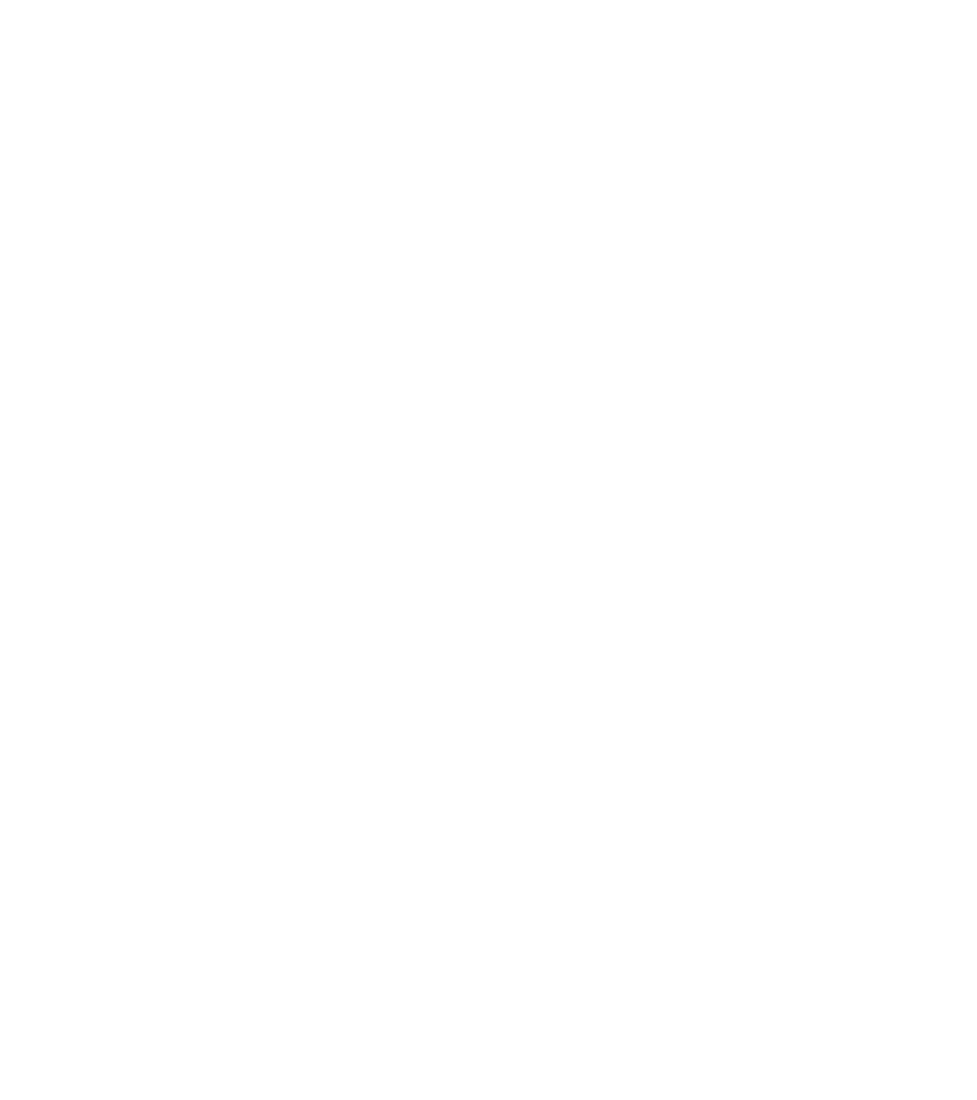
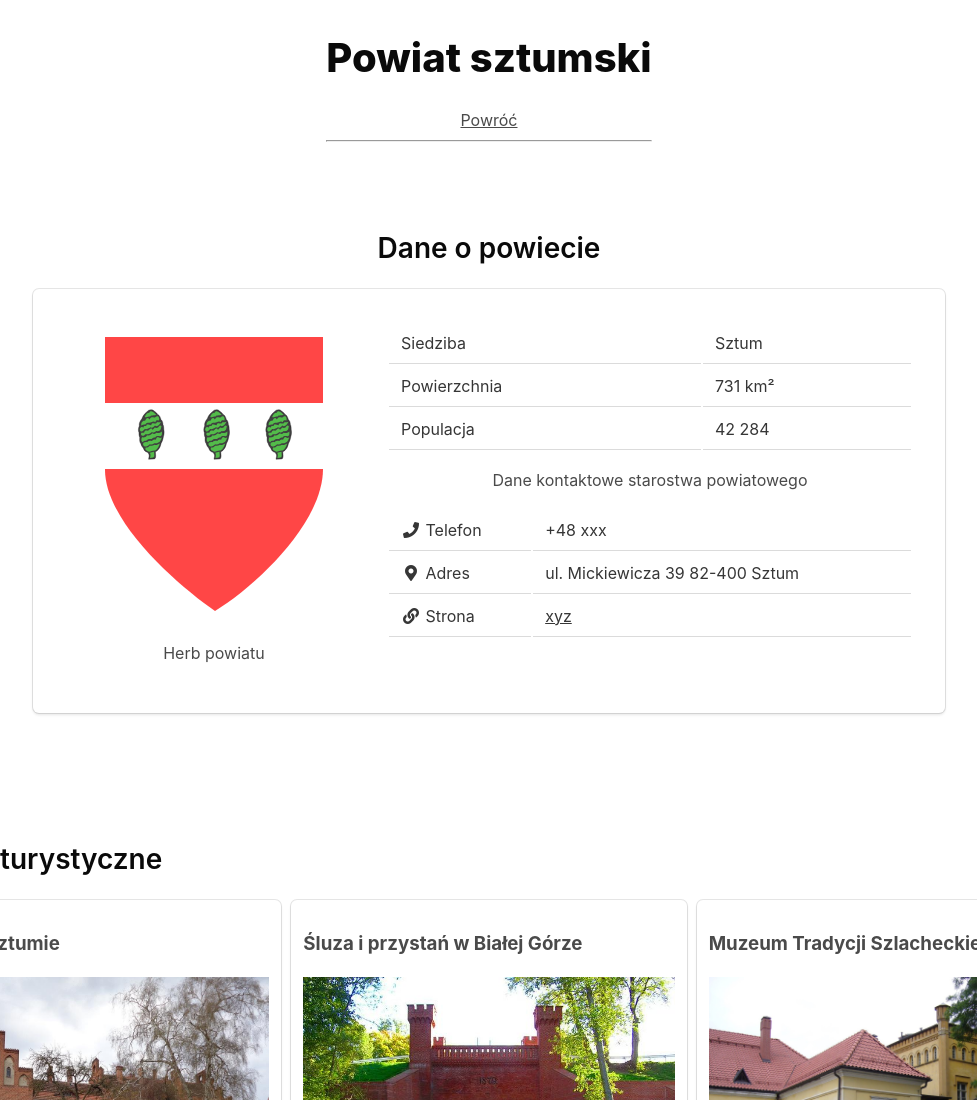
Before and after one commit to taniotanio7/szybin-lekcje-html, a plain HTML site: page projekt/powiaty/sztumski.html in a window 1280 px wide. Shown: the top 1100 px of the page, without its empty margins (151-1128 px from the left). Before the commit the page ends 800 px from the top, so only its background shows below. Drawn offline with Linux system fonts and the light colour scheme.

Commit message:
✨ Powiat sztumski

```diff
--- a/projekt/powiaty/sztumski.html
+++ b/projekt/powiaty/sztumski.html
@@ -3,8 +3,116 @@
 <head>
   <meta charset="UTF-8">
   <title>Powiat sztumski</title>
+  <link rel="stylesheet" href="../style/main.css">
+  <link rel="stylesheet" href="../style/powiaty.css">
+  <!-- Font Awesome -->
+  <link rel="stylesheet" href="../img/icons/css/fontawesome.min.css">
+  <link rel="stylesheet" href="../img/icons/css/solid.min.css">
 </head>
 <body>
 
+<div class="header">
+  <header>
+	<h1>Powiat sztumski</h1>
+	<nav>
+	  <a href="../index.html" class="button">Powróć</a>
+	</nav>
+	<hr>
+  </header>
+</div>
+
+<article>
+  <section class="columns is-centered">
+	<div class="column is-75-percent">
+	  <h2 class="title has-text-centered">Dane o powiecie</h2>
+	  <div class="columns box">
+		<figure class="column has-text-centered herb">
+		  <img src="../img/grafiki/powiat_sztumski_herb.svg" alt="Herb powiatu sztumskiego" class="herb">
+		  <figcaption>Herb powiatu</figcaption>
+		</figure>
+		<div class="column">
+		  <table class="table is-fullwidth">
+			<tr>
+			  <td>Siedziba</td>
+			  <td>Sztum</td>
+			</tr>
+			<tr>
+			  <td>Powierzchnia</td>
+			  <td>731 km²</td>
+			</tr>
+			<tr>
+			  <td>Populacja</td>
+			  <td>42 284</td>
+			</tr>
+		  </table>
+		  <p class="has-text-centered">Dane kontaktowe starostwa powiatowego</p>
+		  <table class="table is-fullwidth">
+			<tr>
+			  <td>
+				<span class="icon"><i class="fas fa-phone fa-fw"></i></span>
+				Telefon
+			  </td>
+			  <td>+48 xxx</td>
+			</tr>
+			<tr>
+			  <td>
+				<span class="icon"><i class="fas fa-map-marker-alt fa-fw"></i></span>
+				Adres
+			  </td>
+			  <td>ul. Mickiewicza 39
+				82-400 Sztum
+			  </td>
+			</tr>
+			<tr>
+			  <td>
+				<span class="icon"><i class="fas fa-link fa-fw"></i></span>
+				Strona
+			  </td>
+			  <td><a href="">xyz</a></td>
+			</tr>
+		  </table>
+		</div>
+	  </div>
+	</div>
+  </section>
+
+  <section class="columns atrakcje flex-is-column">
+	<h2 class="title">Atrakcje turystyczne</h2>
+	<div class="columns atrakcje-list">
+	  <div class="column box">
+		<h3>Zamek w Sztumie</h3>
+		<img src="../img/obrazy/sztumski/zamek.jpg" alt="Zamek w Sztumie">
+		<p>Najatrakcyjniejszym zabytkiem Sztumu jest XIV-wieczny zamek pokrzyżacki wybudowany w latach 1326-33 jako
+		  letnia rezydencja wójta zakonnego oraz wielkiego mistrza Zakonu Krzyżackiego. Choć do dnia dzisiejszego
+		  zachowały się jedynie fragmenty dawnej twierdzy, to nadal żywe są tutaj tradycje średniowieczne. Dziedziniec
+		  zamkowy często staje się areną imprez plenerowych, turniejów rycerskich i wszelakich spektakli historycznych
+		  organizowanych przez Bractwo Rycerzy Ziemi Sztumskiej.</p>
+		<small>Źródło: <a href="https://www.polskieszlaki.pl/zamek-w-sztumie.htm">polskieszlaki.pl</a></small>
+	  </div>
+	  <div class="column box">
+		<h3>Śluza i przystań w Białej Górze</h3>
+		<img src="../img/obrazy/sztumski/sluza.jpg" alt="Śluza i przystań w Białej Górze">
+		<small>Zdjęcie ze strony <a href="http://www.marienburg.pl/viewtopic.php?t=2230">marienburg.pl</a></small>
+		<p>Budowana od XVI wieku, w celu rozdziału wód Wisły i Nogatu. System rozbudowano w początkach XX wieku. Tworzą
+		  go śluzy i jazy oraz wrota przeciwpowodziowe pomiędzy doliną Wisły a Nogatu oraz śluza na wpadającej do Nogatu
+		  rzece Liwie.</p>
+		<small>
+		  Źródło: <a href="http://gmina.sztum.pl/biala-gora.html">gmina.sztum.pl</a>
+		</small>
+	  </div>
+	  <div class="column box">
+		<h3>Muzeum Tradycji Szlacheckiej</h3>
+		<img src="../img/obrazy/sztumski/muzeum.JPG" alt="Muzeum Tradycji Szlacheckiej">
+		<small>Zdjęcie z <a
+				href="https://www.google.com/maps/uv?hl=pl&pb=!1s0x4702aa7cfb0e977f:0x56547db381434ef0!2m22!2m2!1i80!2i80!3m1!2i20!16m16!1b1!2m2!1m1!1e1!2m2!1m1!1e3!2m2!1m1!1e5!2m2!1m1!1e4!2m2!1m1!1e6!3m1!7e115!4shttps://lh5.googleusercontent.com/p/AF1QipPWn6gJ2NykiH2WovurSmBgPPoBLEaliqWhaSE%3Dw260-h175-n-k-no!5spowiat+sztumski+atrakcje+-+Szukaj+w+Google&imagekey=!1e10!2sAF1QipPWn6gJ2NykiH2WovurSmBgPPoBLEaliqWhaSE">Google
+		  Maps</a></small>
+		<p>Muzeum Narodowe w Gdańsku należy do najstarszych muzeów w Polsce. W Waplewie Wielkim, w zabytkowym pałacu
+		  należącym do rodu Sierakowskich, powołano do życia Muzeum Tradycji Szlacheckiej.</p>
+		<small>Źródło: <a href="http://www.mng.gda.pl/">mng.gda.pl</a></small>
+	  </div>
+	</div>
+  </section>
+</article>
+
 </body>
 </html>
```
Also changed, not shown: projekt/img/grafiki/powiat_sztumski_herb.svg (added), projekt/img/obrazy/sztumski/muzeum.JPG (added), projekt/img/obrazy/sztumski/sluza.jpg (added), projekt/img/obrazy/sztumski/zamek.jpg (added).
